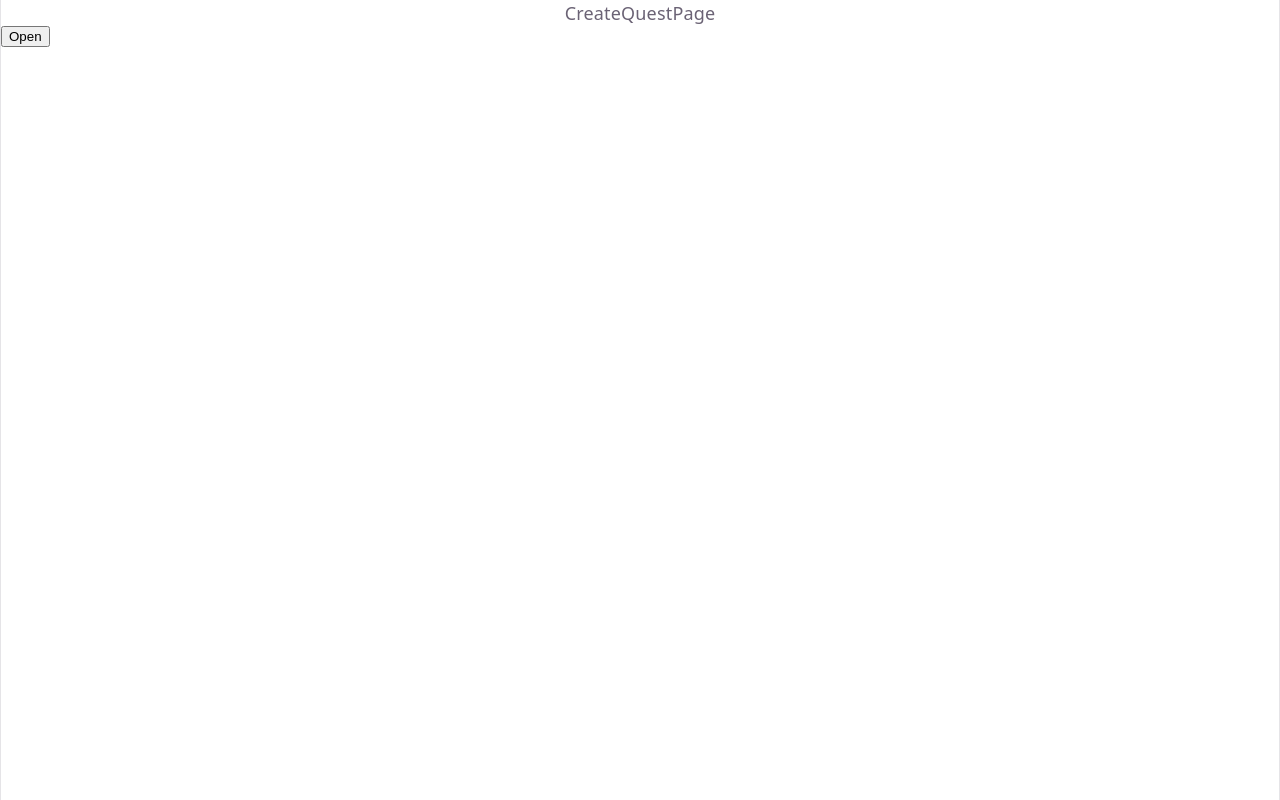
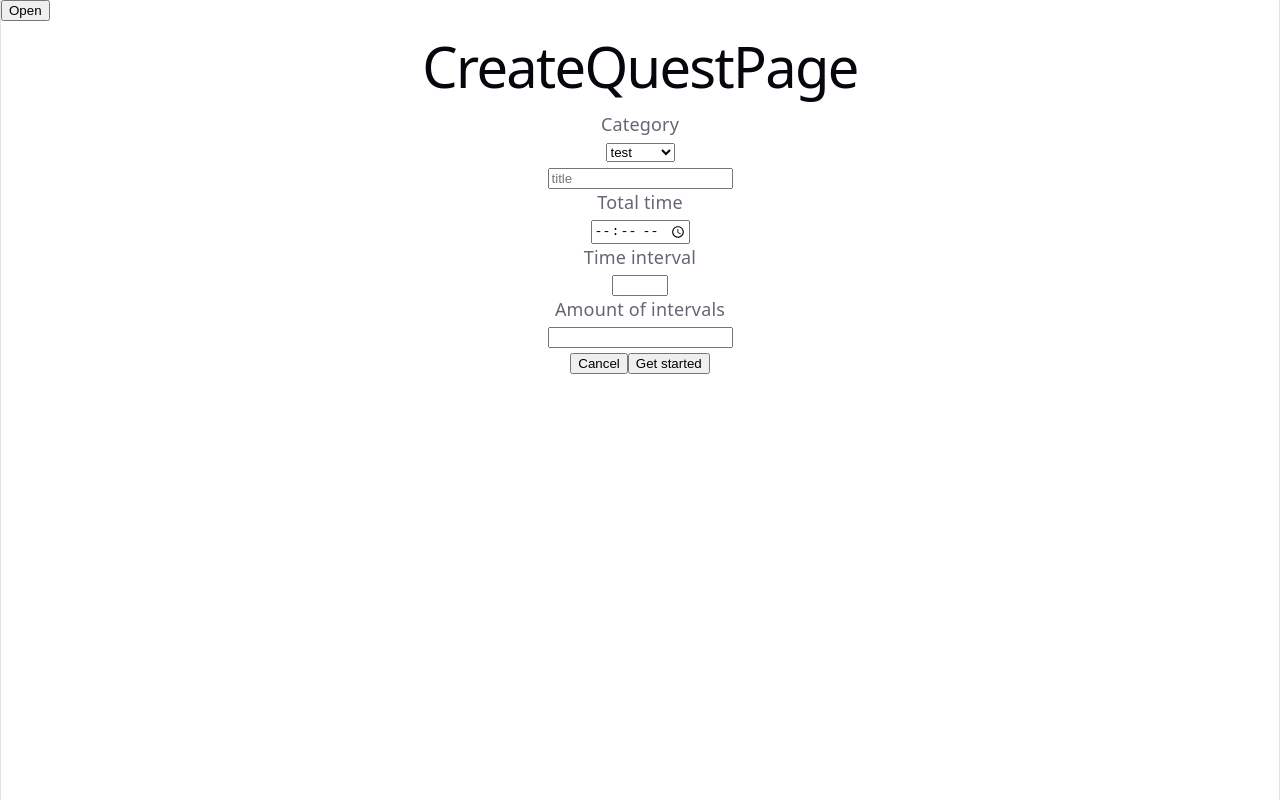
Before and after one commit to CShark666/my-pomo-quest, a React app in the folder frontend/: page /quest/create in a window 1280 px wide. Built offline with nearby package versions, Linux system fonts and the light colour scheme; the HTML template or start-up script is replaced by a standard one.

Commit message:
add html from for creating quest

```diff
--- /dev/null
+++ b/frontend/src/components/CreatingQuesForm.jsx
@@ -0,0 +1,37 @@
+import "../styles/CreatingQuesForm.css";
+
+export function CreatingQuesForm() {
+  return (
+    <div>
+      <div>
+        <p>Category</p>
+        <select>
+          <option value="test">test</option>
+          <option value="work">work</option>
+          <option value="study">study</option>
+          <option value="workout">workout</option>
+          <option value="hobby">hobby</option>
+        </select>
+      </div>
+      <div>
+        <input type="text" placeholder="title" />
+      </div>
+      <div>
+        <div>
+          <p>Total time</p>
+          <input type="time" />
+        </div>
+        <div>
+          <p>Time interval</p>
+          <input type="number" min="1" max="60" />
+        </div>
+        <div>
+          <p>Amount of intervals</p>
+          <input type="number" min="1" />
+        </div>
+      </div>
+      <button>Cancel</button>
+      <button>Get started</button>
+    </div>
+  );
+}
--- a/frontend/src/pages/CreateQuestPage.jsx
+++ b/frontend/src/pages/CreateQuestPage.jsx
@@ -1,10 +1,12 @@
 import { Sidebar } from "./Sidebar";
+import { CreatingQuesForm } from "../components/CreatingQuesForm";
 
 export function CreateQuestPage() {
   return (
     <>
-      CreateQuestPage
       <Sidebar />
+      <h1>CreateQuestPage</h1>
+      <CreatingQuesForm />
     </>
   );
 }
```
Also changed, not shown: frontend/src/styles/CreatingQuesForm.css (added).
